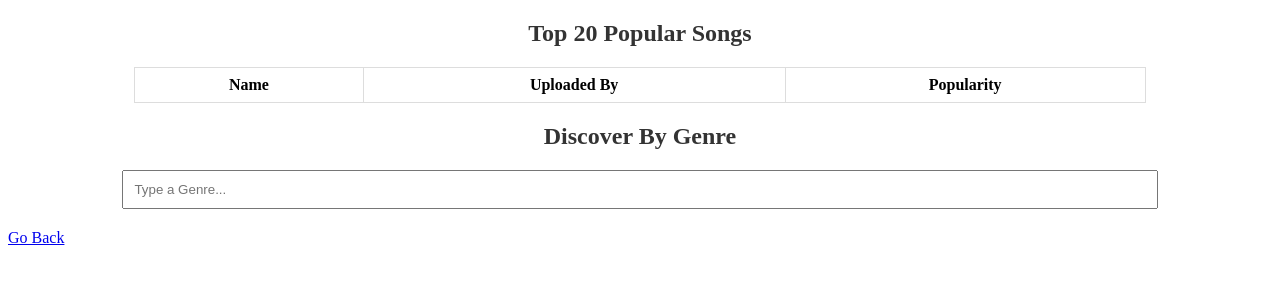
After one commit to yale-cpsc-419-fa23/project-group-6, a Flask app: page /explore in a window 1280 px wide. The commit adds this page. Shown: the top 300 px of the page. Run offline with Flask 3, Linux system fonts and the light colour scheme; the visitor is signed in with stand-in values (Sample User, id 1); lists and menus that the app fills with data are empty.

Commit message:
Add explore music functionality

```diff
--- a/app/controllers/main_controller.py
+++ b/app/controllers/main_controller.py
@@ -1,4 +1,6 @@
 from flask import Blueprint, render_template, session, flash, redirect, url_for
+
+from app.models.song import Song
 
 main = Blueprint('main', __name__)
 
@@ -8,3 +10,12 @@ def home():
         flash('Please log in to access this page.', 'danger')
         return redirect(url_for('auth.login'))
     return render_template('home.html')
+
+@main.route('/explore')
+def explore():
+    if 'user_id' not in session:
+        flash('Please log in to access this page.', 'danger')
+        return redirect(url_for('auth.login'))
+
+    top_songs = Song.get_top_songs()
+    return render_template('explore.html', top_songs=top_songs)
--- a/app/models/song.py
+++ b/app/models/song.py
@@ -73,6 +73,10 @@ class Song(db.Model):
         return cls.query.filter(cls.SongId.in_(song_ids)).all()
 
     @classmethod
+    def get_top_songs(cls, limit=20):
+        return cls.query.order_by(cls.Popularity.desc()).limit(limit).all()
+
+    @classmethod
     def get_all_songs(cls, n=None):
         if n is None:
             return db.session.query(cls).all()
--- /dev/null
+++ b/app/views/static/explore.js
@@ -0,0 +1,24 @@
+$(document).ready(function() {
+    const genreSearchInput = $("#genre-search");
+    const genreResultsDiv = $("#genre-search-results");
+
+    genreSearchInput.on("keyup", function() {
+        const query = $(this).val();
+        fetchGenres(query);
+    });
+
+    function fetchGenres(query) {
+        $.get("/search-genre", { genre_name: query }, function(genres) {
+            genreResultsDiv.empty();
+
+            if (genres && genres.length > 0) {
+                // Display top 10 results as clickable items
+                genres.slice(0, 10).forEach(genre => {
+                    genreResultsDiv.append(`<p>${genre.Name}</p>`);
+                });
+            } else {
+                genreResultsDiv.append("<p>No genres found</p>");
+            }
+        });
+    }
+});
--- /dev/null
+++ b/app/views/static/exploreStyles.css
@@ -0,0 +1,35 @@
+.top-songs-title {
+    text-align: center;
+    color: #333;
+    margin: 20px 0;
+}
+
+.top-songs-container {
+    max-height: 40vh;
+    overflow-y: auto;
+    margin: 20px auto;
+    width: 80%;
+}
+
+#top-songs {
+    width: 100%;
+    border-collapse: collapse;
+    text-align: center;
+}
+
+#top-songs th, #top-songs td {
+    border: 1px solid #ddd;
+    padding: 8px;
+}
+
+.genre-search-container {
+    text-align: center;
+}
+
+#genre-search {
+    width: 80%;
+    padding: 10px;
+    margin-bottom: 20px;
+}
+
+#top-songs tr:nth-child(even) {background-color: #f2f2f2;}
--- /dev/null
+++ b/app/views/templates/explore.html
@@ -0,0 +1,47 @@
+<!DOCTYPE html>
+<html lang="en">
+<head>
+    <meta charset="UTF-8">
+    <meta name="viewport" content="width=device-width, initial-scale=1.0">
+    <title>Explore Page</title>
+    <link rel="stylesheet" href="{{ url_for('static', filename='exploreStyles.css') }}">
+    <script src="https://code.jquery.com/jquery-3.6.0.min.js"></script>
+</head>
+<body>
+    <div class="main-content">
+        <h2 class="top-songs-title">Top 20 Popular Songs</h2>
+        <div class="top-songs-container">
+            <table id="top-songs">
+                <thead>
+                    <tr>
+                        <th>Name</th>
+                        <th>Uploaded By</th>
+                        <th>Popularity</th>
+                    </tr>
+                </thead>
+                <tbody>
+                    {% for song in top_songs %}
+                    <tr>
+                        <td>{{ song.get_name() }}</td>
+                        <td>{{ song.get_creators()[0].get_user_name() }}</td>
+                        <td>{{ song.get_popularity() }}</td>
+                    </tr>
+                    {% endfor %}
+                </tbody>
+            </table>
+        </div>
+
+        <h2 class="top-songs-title">Discover By Genre</h2>
+        <div class="genre-search-container">
+            <input type="text" id="genre-search" placeholder="Type a Genre...">
+            <div id="genre-search-results">
+                <!-- Search results will be populated here -->
+            </div>
+        </div>
+    </div>
+
+    <a href="{{ url_for('main.home') }}" class="btn btn-secondary btn-block">Go Back</a>
+
+    <script src="{{ url_for('static', filename='explore.js') }}"></script>
+</body>
+</html>
--- a/app/views/templates/home.html
+++ b/app/views/templates/home.html
@@ -21,10 +21,10 @@
         </a>
         <!-- Navigation Links -->
         <ul>
-            <li><a href="#home">Home</a></li>
+            <li><a href="{{ url_for('main.home') }}">Home</a></li>
+            <li><a href="{{ url_for('main.explore') }}" class="btn btn-primary">Explore</a></li>
             <li><a href="{{ url_for('music.upload_song') }}" class="btn btn-primary">Upload Song</a></li>
             <li><a href="{{ url_for('music.my_songs') }}" class="btn btn-primary">My Songs</a></li>
-            <li><a href="#explore">Explore</a></li>
             <li><a href="#library">Library</a></li>
             <li><a href="{{ url_for('settings.user_settings') }}" class="btn btn-primary btn-settings">Settings</a></li>
             <li><a href="{{ url_for('auth.logout') }}" class="btn btn-primary btn-logout">Logout</a></li>
```
Also changed, not shown: app/controllers/music_controller.py (+9 -0 lines).
